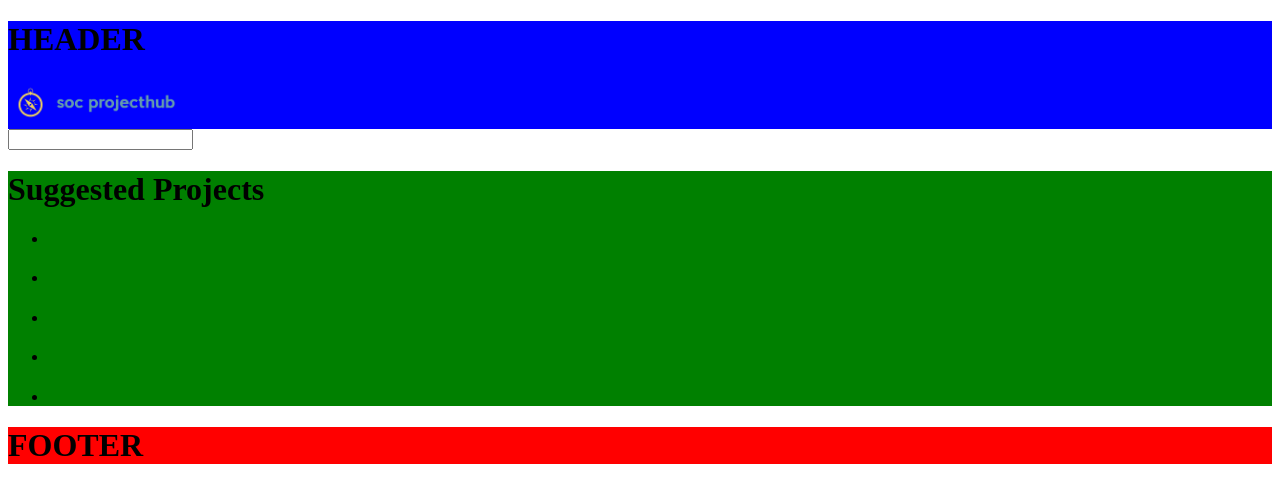
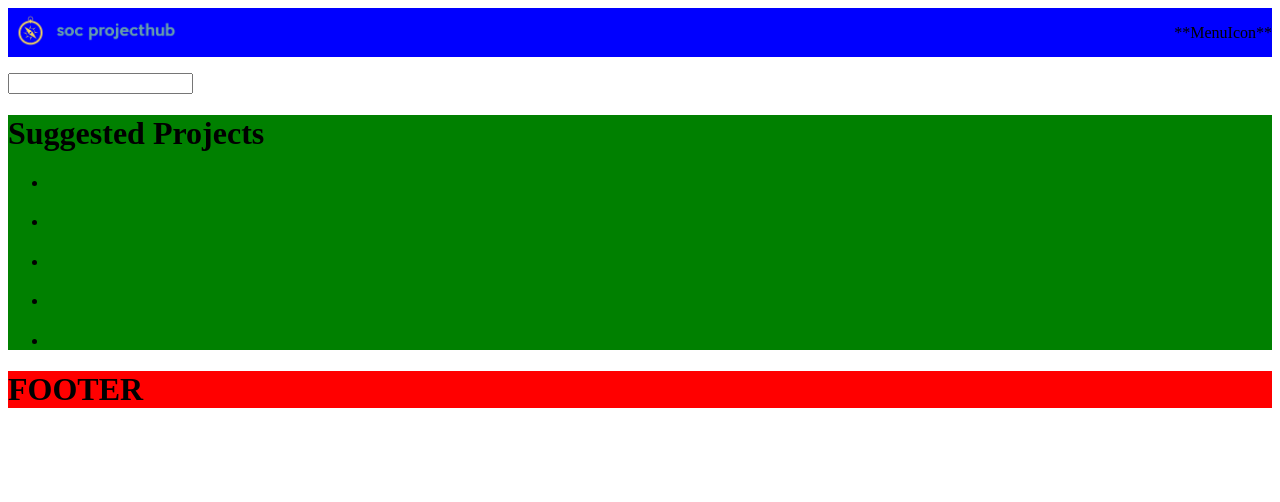
Before and after one commit to SchoolOfCode/bc15-w8-project-front-end-elevensies, a plain HTML site: page index.html in a window 1280 px wide. Drawn offline with Linux system fonts and the light colour scheme.

Commit message:
Made the spacing in the header correct

```diff
--- a/index.html
+++ b/index.html
@@ -9,7 +9,6 @@
   <body>
     <header>
       <div class="header">
-        <h1>HEADER</h1>
         <div class="logo">
           <div class="compass-icon">
             <img class="compass-logo" src="../Images/compass.png" />
@@ -18,10 +17,10 @@
             <img class="text-logo" src="../Images/logo-text.png" />
           </div>
         </div>
-        <div class="menu"></div>
+        <div class="menu">**MenuIcon**</div>
       </div>
       <div>
-        <form action="" method="">
+        <form class="search-bar" action="" method="">
           <input type="search" id="project-search" name="project-search" />
         </form>
       </div>
--- a/styles.css
+++ b/styles.css
@@ -1,27 +1,41 @@
 .header {
+  display: flex;
+  width: auto;
   background-color: blue;
+  align-items: center;
+  justify-content: space-between;
 }
 
-.main {
-  background-color: green;
-}
-
+/* Logo selector is a grid which contains both the compass and text */
 .logo {
   width: min-content;
   display: grid;
   align-items: center;
+  justify-content: center;
   grid-template-columns: auto auto;
 }
-
+/* Compass Selector is the compass image itself within the header  */
 .compass-logo {
   max-width: 45px;
 }
-
+/* Text-logo selector is the text within the header displaying "soc projecthub" */
 .text-logo {
   justify-content: center;
   max-width: 125px;
 }
 
+.search-bar {
+  /* margin applied to give some distance between the logo  */
+  margin-top: 1rem;
+ /* Align the search bar to the center of the page  */
+
+}
+
+/* Selector for the main html  */
+.main {
+  background-color: green;
+}
+
 .footer {
   background-color: red;
 }
```
